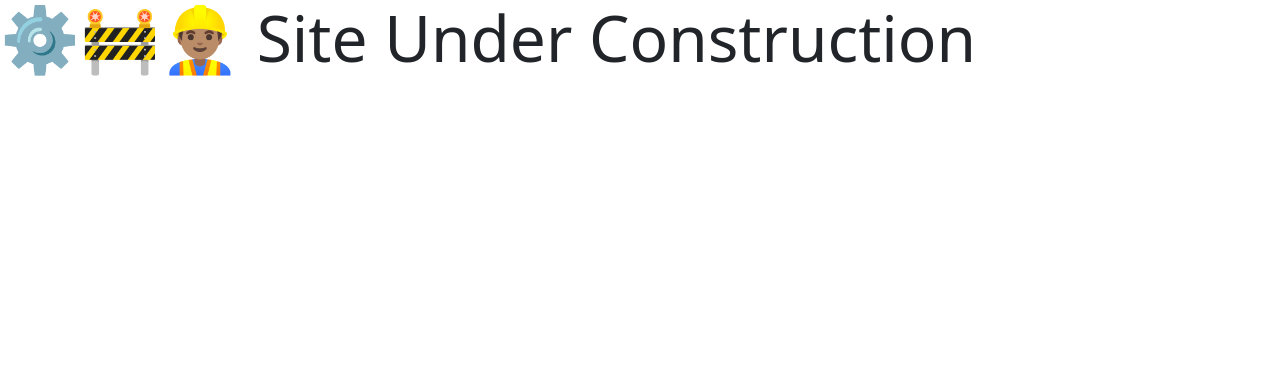
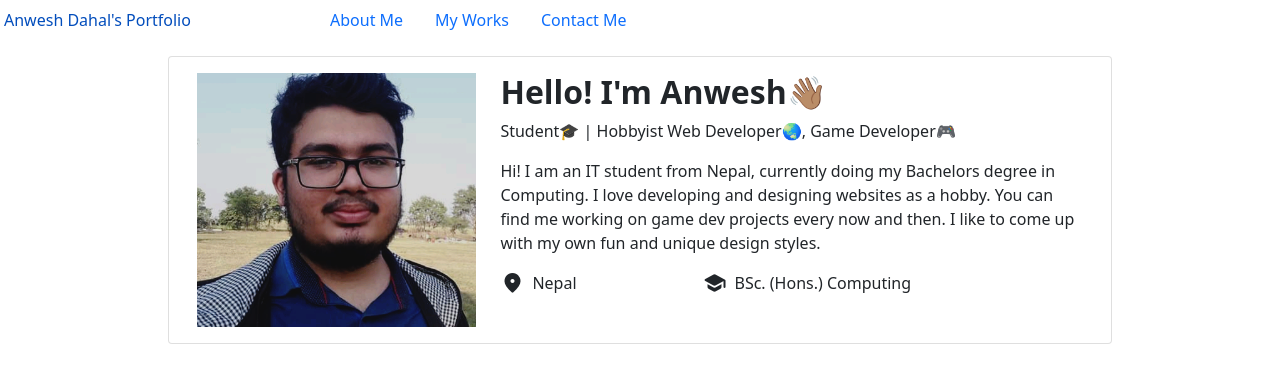
Before and after one commit to AnweshDahal/anweshdahal.github.io, a website: page index.html in a window 1280 px wide. Drawn offline with Linux system fonts and the light colour scheme.

Commit message:
Adds new style file

```diff
--- a/index.html
+++ b/index.html
@@ -5,11 +5,56 @@
   <meta charset="UTF-8">
   <meta name="viewport" content="width=device-width, initial-scale=1.0">
   <link rel="stylesheet" href="./src/bootstrap.css">
+  <link rel="stylesheet" href="./src/style.css">
+  <link href="https://fonts.googleapis.com/icon?family=Material+Icons+Round" rel="stylesheet" />
+  <link rel="preconnect" href="https://fonts.gstatic.com">
+  <link href="https://fonts.googleapis.com/css2?family=Fira+Sans:wght@300;400;500;600;700&display=swap"
+    rel="stylesheet">
   <title>Anwesh Dahal</title>
 </head>
 
 <body>
-  <h1 class="display-3">⚙🚧👷🏽‍♂️ Site Under Construction</h1>
+  <div class="row align-items-start top-bar">
+    <div class="brand nav col-lg-3 col-md-12 col-sm-12">
+      <a href="#" class="nav-link">Anwesh Dahal's Portfolio</a>
+    </div>
+    <nav class="nav nav-links col-lg-9 col-md-12 col-sm-12">
+      <a href="#" class="nav-link">About Me</a>
+      <a href="#" class="nav-link">My Works</a>
+      <a href="#" class="nav-link">Contact Me</a>
+    </nav>
+  </div>
+  <div class="container">
+    <div class="row justify-content-center mt-3">
+      <div class="intro-card card col-10 mb-2">
+        <div class="card-body row">
+          <div class="pic col-lg-4 col-sm-12 align-items-center justify-content-center">
+            <img src="./src/test.bmp" width="100%">
+          </div>
+          <hr class="d-lg-none mt-3">
+          <div class="about-text col-lg-8 col-sm-12">
+            <h2 class="greet font-weight-bold">Hello! I'm Anwesh👋🏽</h2>
+            <span class="sub-title card-subtitle">Student🎓 | Hobbyist Web Developer🌏, Game Developer🎮</span>
+            <p class="desc mt-3">
+              Hi! I am an IT student from Nepal, currently doing my Bachelors degree in Computing. I love developing and
+              designing websites as a hobby. You can find me working on game dev projects every now and then. I like to
+              come up with my own fun and unique design styles.
+            </p>
+            <div class="row more-info">
+              <div class="col-lg-4 col-sm-12 d-flex align-items-center">
+                <span class="material-icons-round">place</span>
+                <span class="mi-text ml-2">Nepal</span>
+              </div>
+              <div class="col-lg-8 col-sm-12 d-flex align-items-center">
+                <span class="material-icons-round">school</span>
+                <span class="mi-text ml-2">BSc. (Hons.) Computing</span>
+              </div>
+            </div>
+          </div>
+        </div>
+      </div>
+    </div>
+  </div>
 </body>
 
 </html>
```
